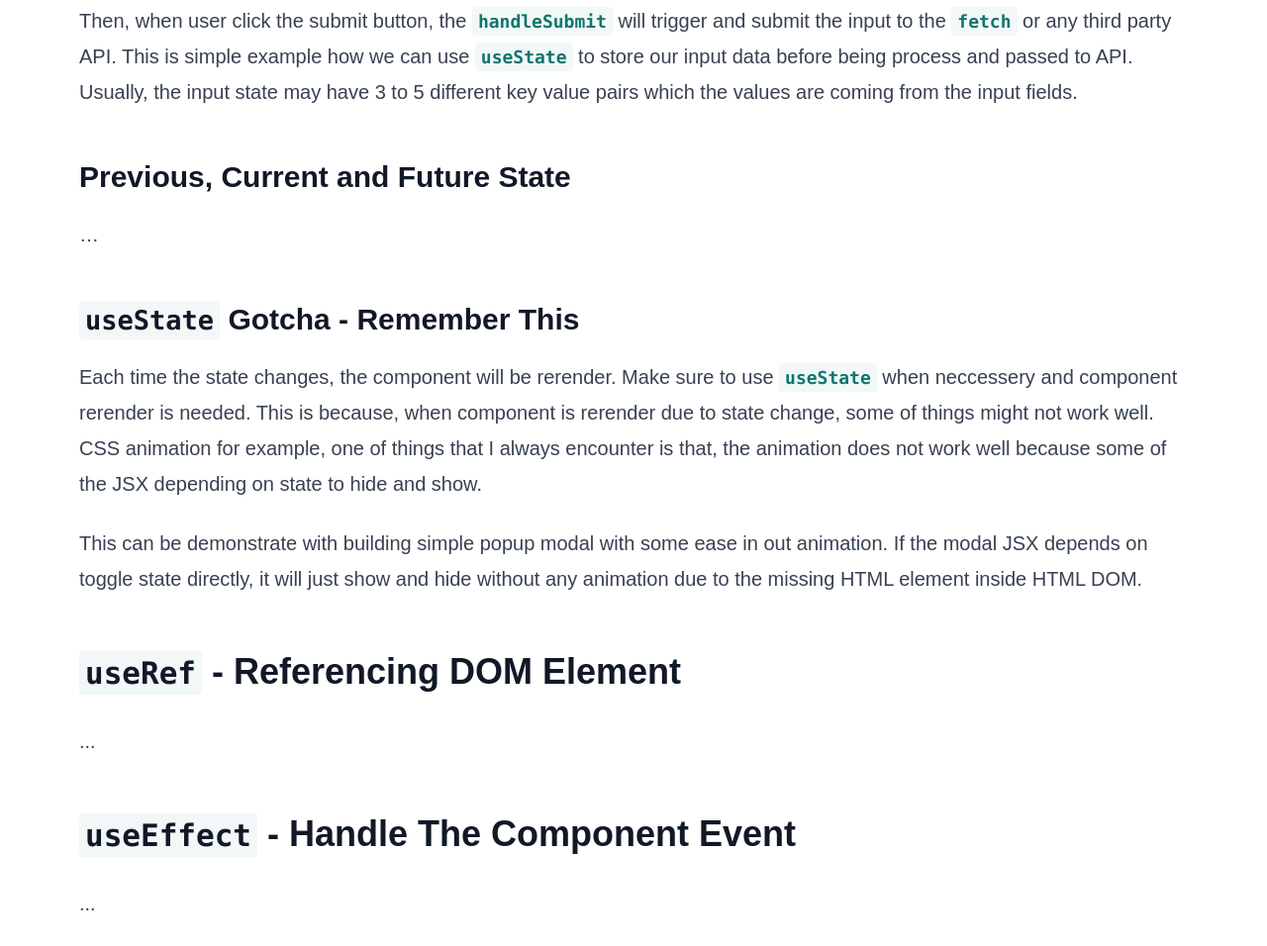
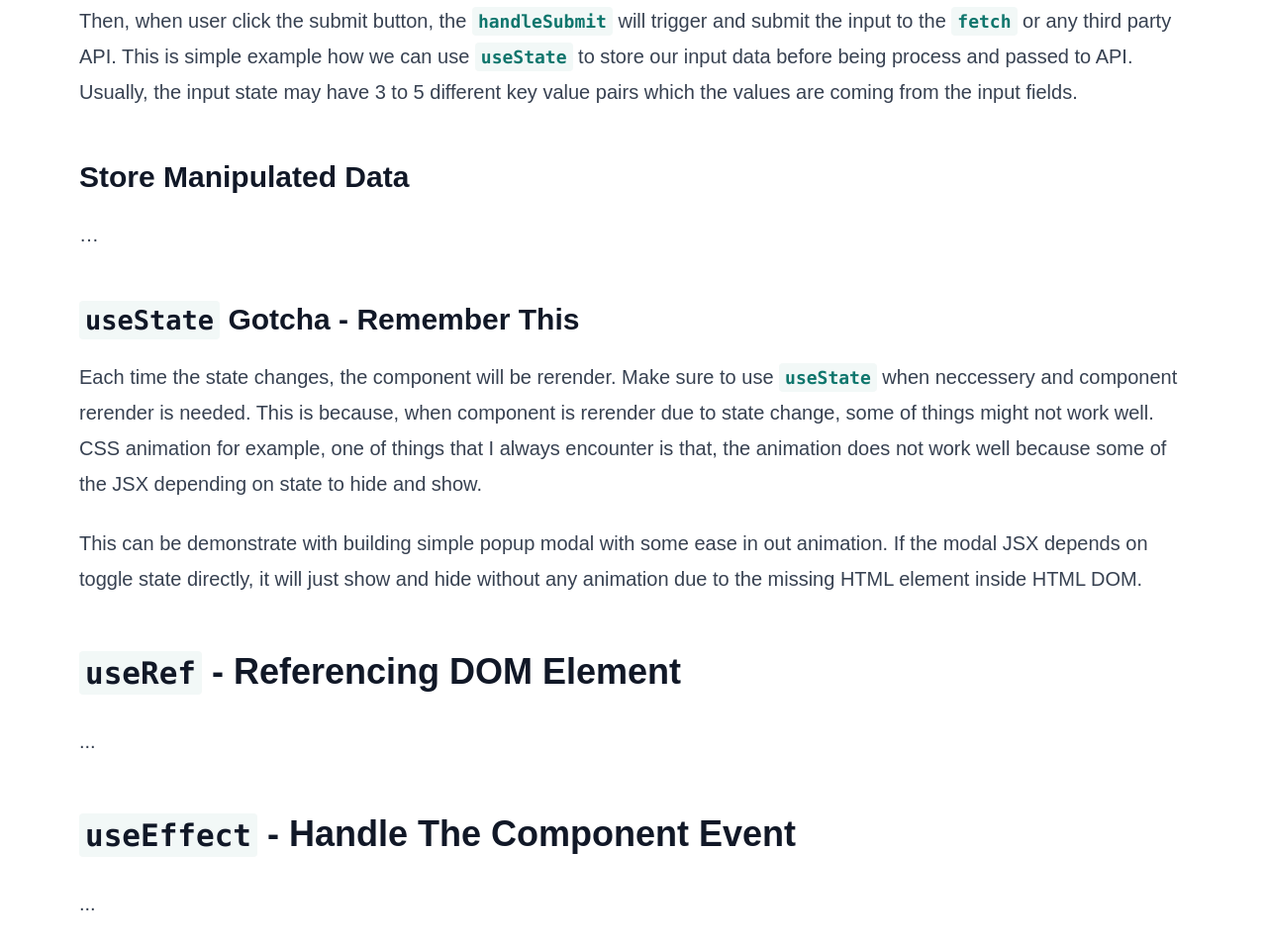
Before and after one commit to m-amirazmi/amirazmi-astro, an Astro site: page /blog/my-commonly-used-react-hooks in a window 1280 px wide. Shown: the part 5576-6532 px from the top of the page at 99% size. Built offline with nearby package versions, Linux system fonts and the light colour scheme; Astro itself is replaced by a stand-in of ours.

Commit message:
Update my-commonly-used-react-hooks.mdx

```diff
--- a/src/pages/blog/my-commonly-used-react-hooks.mdx
+++ b/src/pages/blog/my-commonly-used-react-hooks.mdx
@@ -147,7 +147,7 @@ The input state above will be updated each time user insert any text input into
 
 Then, when user click the submit button, the `handleSubmit` will trigger and submit the input to the `fetch` or any third party API. This is simple example how we can use `useState` to store our input data before being process and passed to API. Usually, the input state may have 3 to 5 different key value pairs which the values are coming from the input fields.
 
-### Previous, Current and Future State
+### Store Manipulated Data
 
 …
 
```
